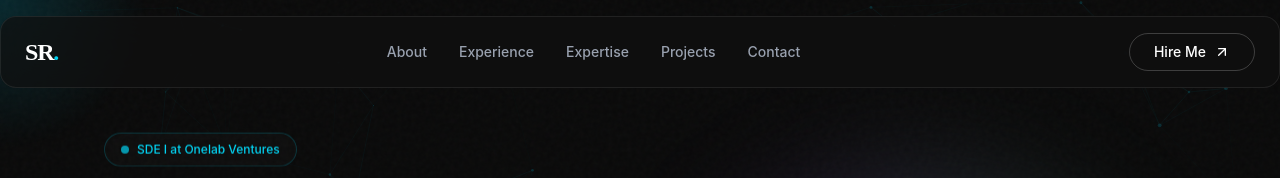
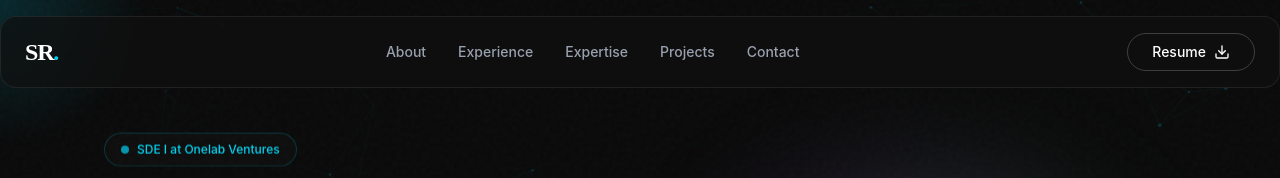
Before and after one commit to ShubhamRaut280/Portfolio, a React (Vite) app: page / in a window 1280 px wide. Shown: the top 178 px of the page. Built offline with nearby package versions, Linux system fonts and the light colour scheme.

Commit message:
added resume download button

```diff
--- a/src/components/Navigation.tsx
+++ b/src/components/Navigation.tsx
@@ -1,5 +1,5 @@
  import React, { useState, useEffect } from 'react';
-import { Menu, X, ArrowUpRight } from 'lucide-react';
+import { Menu, X, Download } from 'lucide-react';
 import { type NavLink } from '../types';
 
 const Navigation: React.FC = () => {
@@ -44,11 +44,12 @@ const Navigation: React.FC = () => {
           </div>
 
           <a
-            href="#contact"
+            href="/resume.pdf"
+            download="Shubham_Raut_Resume.pdf"
             className="hidden md:flex px-6 py-2 rounded-full border border-white/20 hover:border-cyan-400 hover:bg-cyan-400/10 transition-all text-sm font-medium items-center gap-2 group"
           >
-            Hire Me
-            <ArrowUpRight className="w-4 h-4 group-hover:translate-x-1 group-hover:-translate-y-1 transition-transform" />
+            Resume
+            <Download className="w-4 h-4 group-hover:translate-y-0.5 transition-transform" />
           </a>
 
           <button
```
Also changed, not shown: 1 other file (tests, documents, lock files or other folders).
